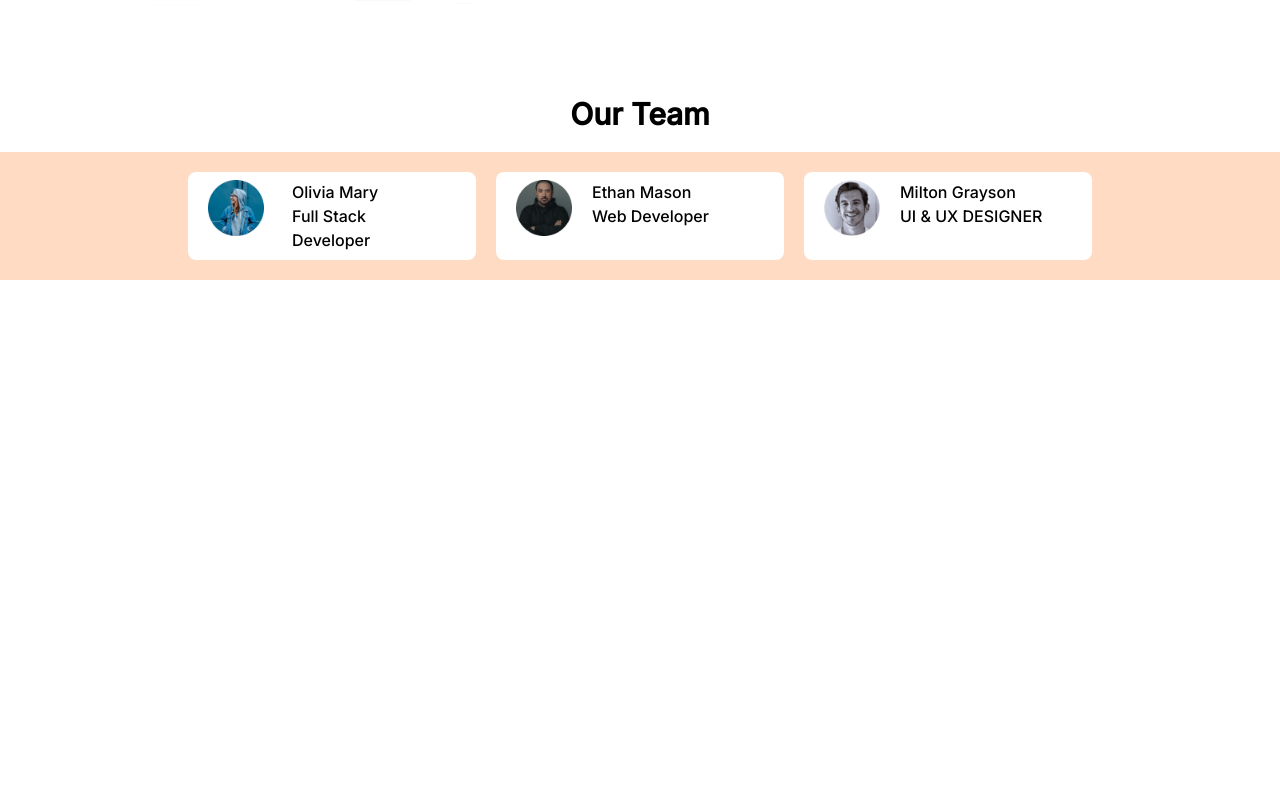
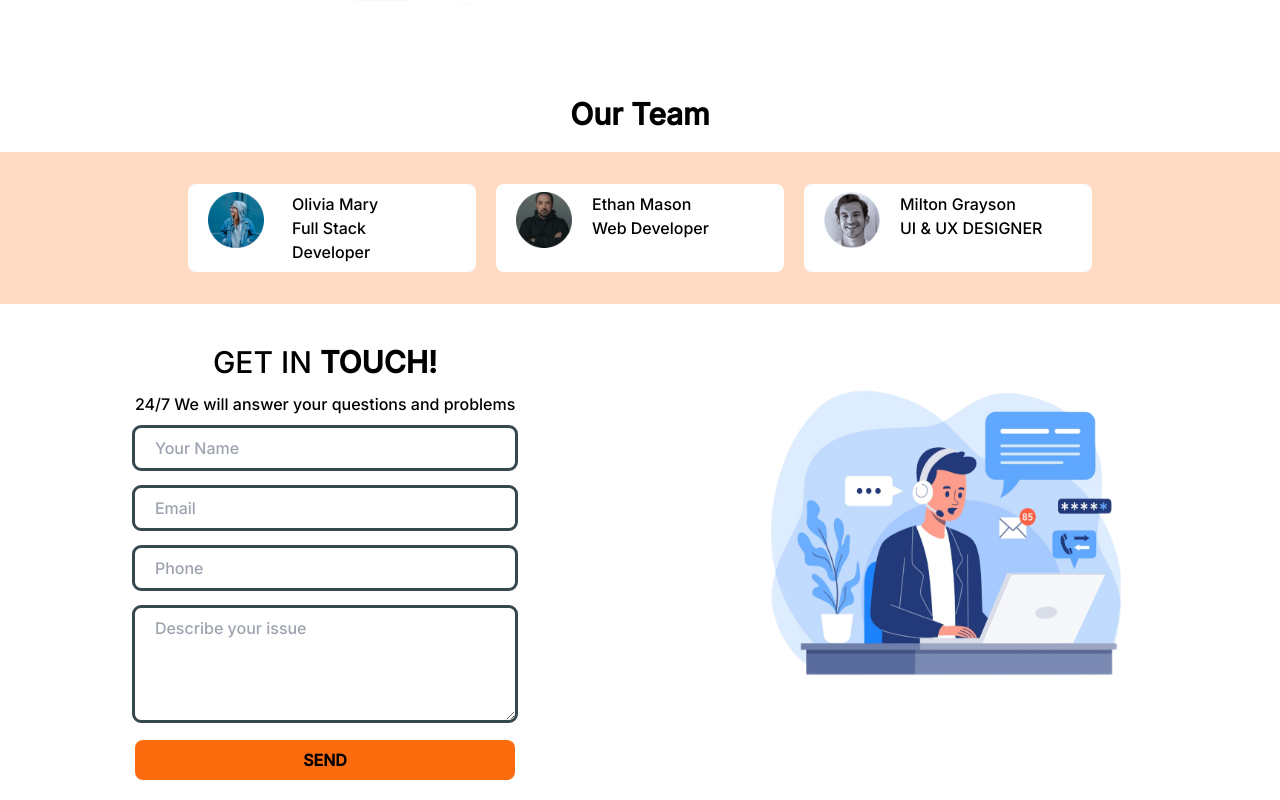
Before and after one commit to dev-oct/devoctWeb, a React (Create React App) app in the folder website/: page / in a window 1280 px wide. Shown: the part 1163-1963 px from the top of the page. Before the commit the page ends 1463 px from the top, so only its background shows below. Built offline with nearby package versions, Linux system fonts and the light colour scheme.

Commit message:
form added except icons

```diff
--- /dev/null
+++ b/website/src/components/Contact.js
@@ -0,0 +1,29 @@
+import cpic from '../assets/cpic.png';
+import '../styles/contact.css'
+
+const Contact = () => {
+    return (
+        <div className="contact flex flex-row justify-around p-5">
+            <div className='flex flex-col gap-3'>
+                <div className="flex flex-col gap-3">
+                    <p className="text-center text-3xl">GET IN <span className="font-bold"> TOUCH! </span></p>
+                    <p>24/7 We will answer your questions and problems</p>
+                </div>
+                <div className="cform">
+                    <div className="flex flex-col gap-5">
+                        <input type="text" placeholder="Your Name" className=" rounded-md px-5 py-2 outline outline-[#37474F]" />
+                        <input type="text" placeholder="Email" className=" rounded-md px-5 py-2 outline outline-[#37474F]" />
+                        <input type="text" placeholder="Phone" className=" rounded-md px-5 py-2 outline outline-[#37474F]" />
+                        <textarea rows={4} cols={30} placeholder="Describe your issue" className=" rounded-md outline outline-[#37474F] px-5 py-2" />
+                        <button className="btn bg-[#FC6300F0] px-2 py-2 font-bold rounded-lg">SEND</button>
+                    </div>
+                </div>
+            </div>
+            <div className="items-center">
+                <img src={cpic} className="img" alt="contact us" />
+            </div>
+        </div>
+    );
+}
+
+export default Contact;
--- a/website/src/components/Home.js
+++ b/website/src/components/Home.js
@@ -3,6 +3,7 @@ import Navbar from "./Navbar";
 import Landing from "./Landing";
 import About from "./About";
 import Team from "./Team";
+import Contact from "./Contact";
 
 const Home = () => {
 
@@ -14,6 +15,7 @@ const Home = () => {
             <Landing />
             <About />
             <Team />
+            <Contact />
             {/* <div className="flex-col justify-start">
                 <button onClick={() => { navigate('/login') }} className="hb">Login</button>
                 <button onClick={() => { navigate('/signup') }} className="hb">Sign Up</button>
--- a/website/src/components/Team.js
+++ b/website/src/components/Team.js
@@ -9,7 +9,7 @@ const Team = () => {
             <div className="flex justify-center mt-3">
                 <h1 className='font-bold text-3xl'>Our Team</h1>
             </div>
-            <div className="flex px-10 py-5 my-5 gap-5 justify-center bg-[#FC63003B]">
+            <div className="flex px-10 py-8 my-5 gap-5 justify-center bg-[#FC63003B]">
                 <div className="sec px-5 py-2 flex w-72 gap-5 rounded-lg bg-white">
                     <img src={m1} className="h-14 w-14" alt="m1" />
                     <div className='flex mx-2 flex-col'>
--- /dev/null
+++ b/website/src/styles/contact.css
@@ -0,0 +1,10 @@
+.contact .img {
+  height: 400px;
+  width: 400px;
+}
+
+@media screen and (max-width: 768px) {
+  .contact .img {
+    display: none;
+  }
+}
```
Also changed, not shown: website/src/assets/cpic.png (added).
